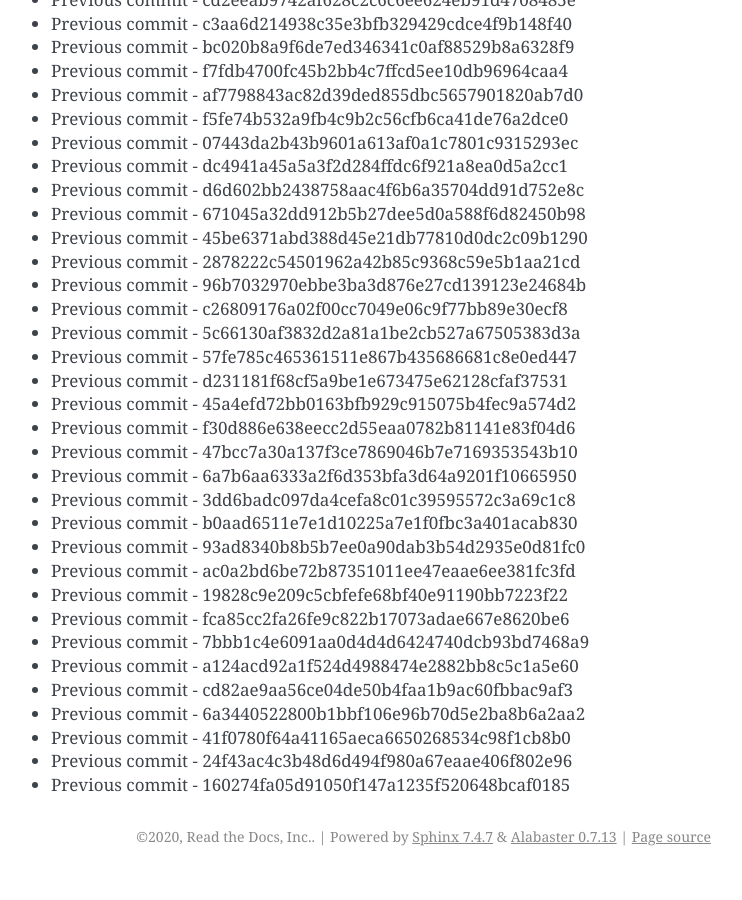
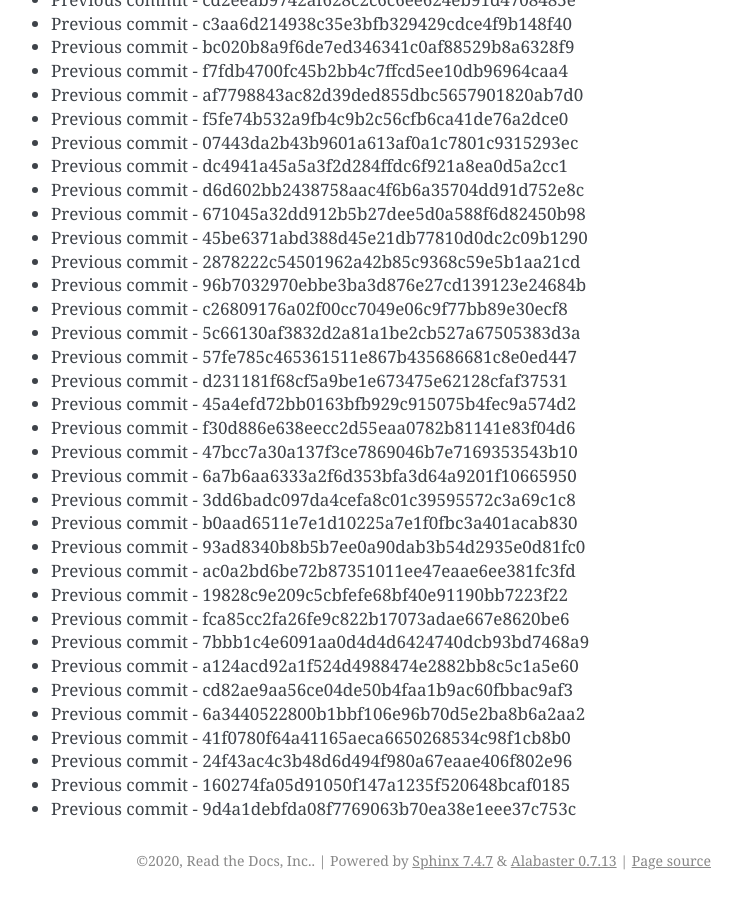
Before and after one commit to readthedocs/rtd-git-stresstest, a Sphinx documentation site: the page built from docs/updates.rst, in a window 1280 px wide and 900 px high, scrolled down 75592 px. Shown: the whole window, without its empty margins (399-1141 px from the left). Built offline with Sphinx 7.4.7, drawn with Linux system fonts in a browser that asks for light colours; before the commit the page ends 76468 px from its top, so only the background shows below that.

Commit message:
Generating commit from previous: 9d4a1debfda08f7769063b70ea38e1eee37c753c

```diff
--- a/docs/updates.rst
+++ b/docs/updates.rst
@@ -3208,3 +3208,4 @@ It can be tested for any performance characteristics.
 * Previous commit - 41f0780f64a41165aeca6650268534c98f1cb8b0
 * Previous commit - 24f43ac4c3b48d6d494f980a67eaae406f802e96
 * Previous commit - 160274fa05d91050f147a1235f520648bcaf0185
+* Previous commit - 9d4a1debfda08f7769063b70ea38e1eee37c753c
```
